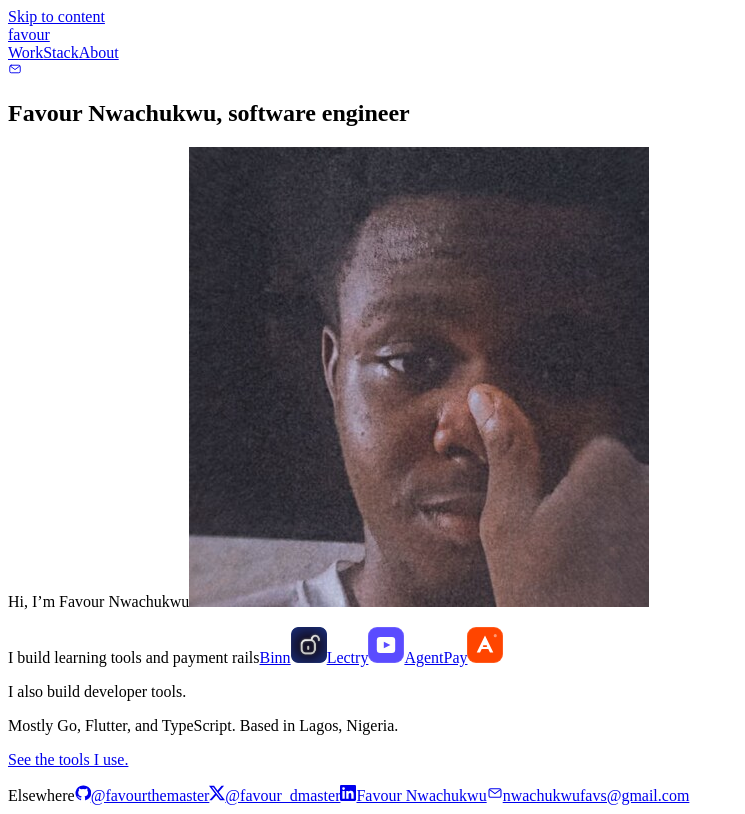
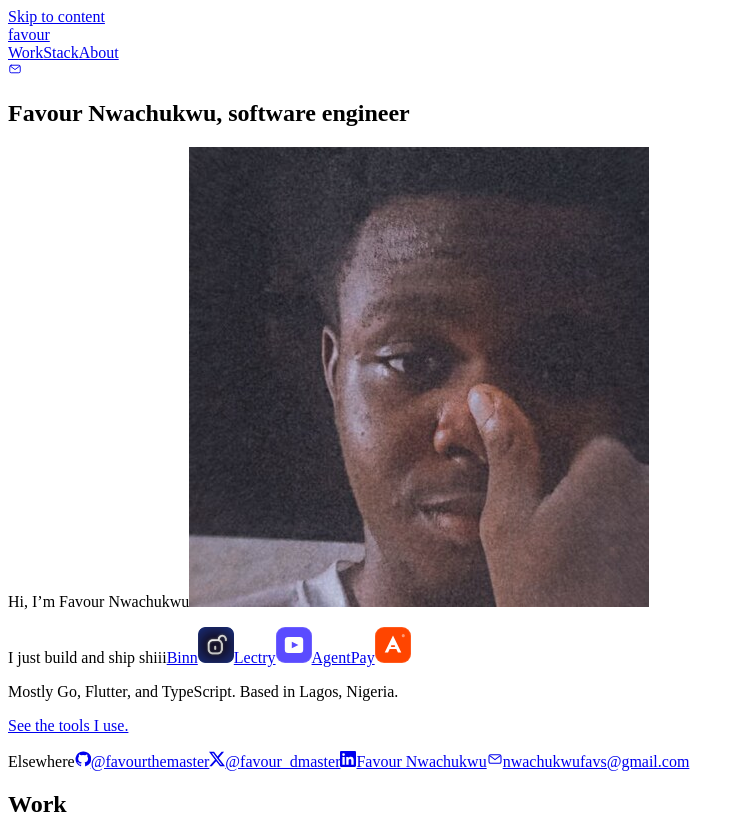
Before and after one commit to favourthemaster/portfolio-site, a React (Vite) app: page / in a window 1280 px wide. Shown: the top 814 px of the page, without its empty margins (0-745 px from the left). Built offline with nearby package versions, Linux system fonts and the light colour scheme; the HTML template or start-up script is replaced by a standard one.

Commit message:
Update home hero and simplify OG image

```diff
--- a/src/pages/Home.tsx
+++ b/src/pages/Home.tsx
@@ -35,7 +35,7 @@ export function Home() {
             <img className="avatar" src="/avatar.jpg" alt="" width="460" height="460" />
           </p>
           <p className="hero-line">
-            I build learning tools and payment rails
+            I just build and ship shiii
             <span className="cluster">
               {featuredProjects.map((project, index) => {
                 const [rotate, lift, z] = clusterRotations[index]
@@ -53,7 +53,6 @@ export function Home() {
               })}
             </span>
           </p>
-          <p className="hero-line">I also build developer tools.</p>
           <p className="hero-line">Mostly Go, Flutter, and TypeScript. Based in Lagos, Nigeria.</p>
           <p className="hero-note">
             <Link className="text-link" to="/stack">
```
Also changed, not shown: public/og.png.
